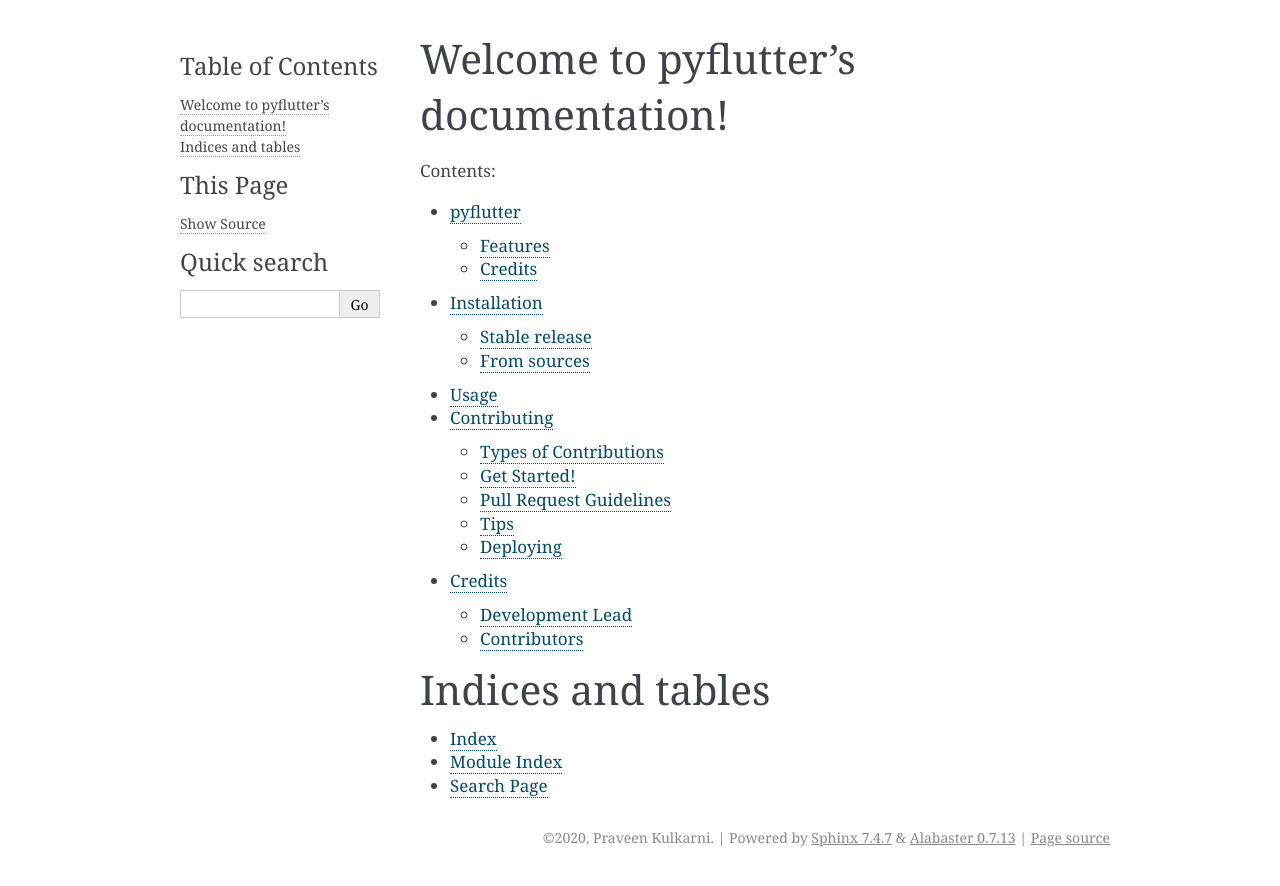
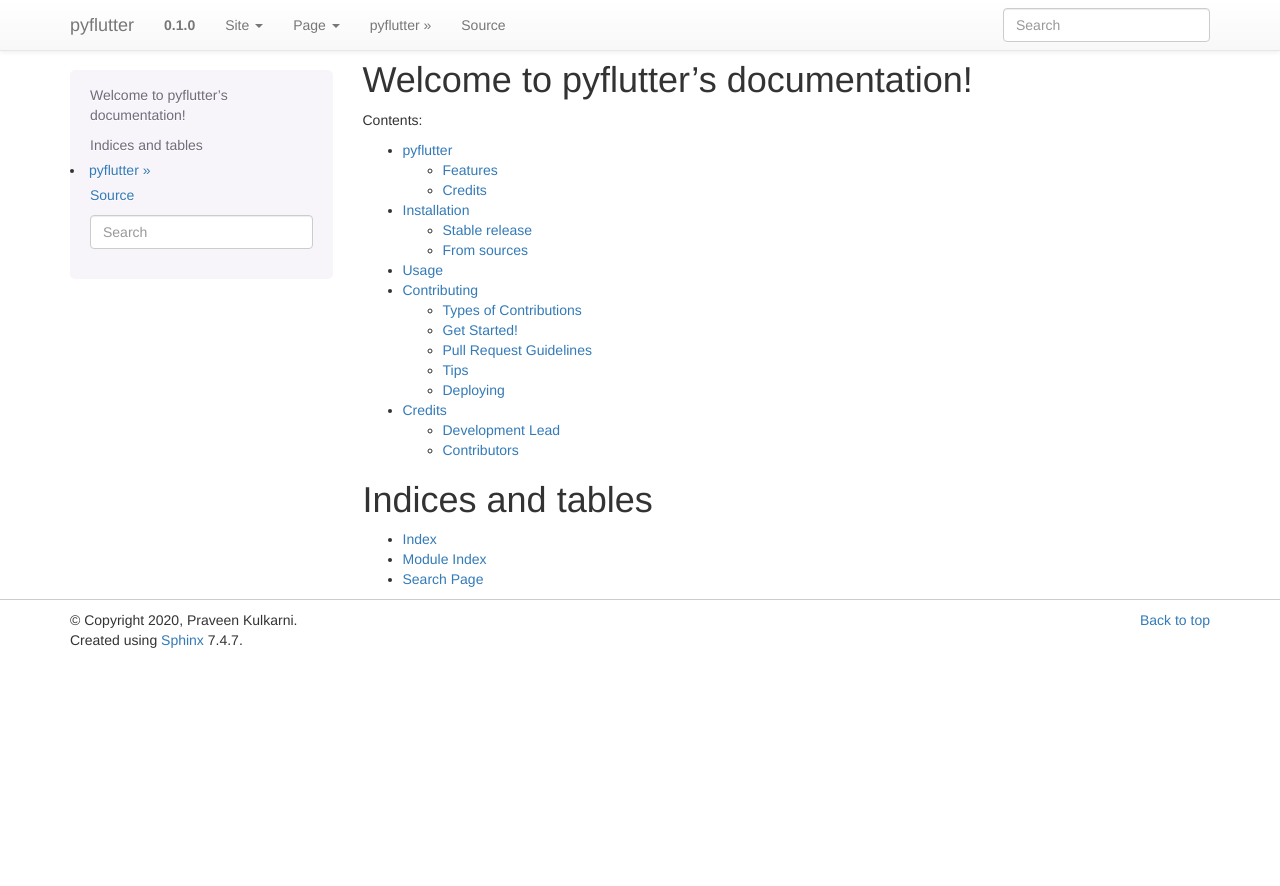
Before and after one commit to SpikingNeurons/pyflutter, a Sphinx documentation site: the page built from docs/index.rst, in a window 1280 px wide. Shown: the top 886 px of the page. Built offline with Sphinx 7.4.7, drawn with Linux system fonts in a browser that asks for light colours; pages that are not in the unit, such as notebooks, are missing from menus.

Commit message:
change theme to bootstrap

```diff
--- a/docs/conf.py
+++ b/docs/conf.py
@@ -17,6 +17,8 @@
 # relative to the documentation root, use os.path.abspath to make it
 # absolute, like shown here.
 #
+import sphinx_bootstrap_theme
+
 import os
 import sys
 sys.path.insert(0, os.path.abspath('..'))
@@ -83,7 +85,8 @@
 # The theme to use for HTML and HTML Help pages.  See the documentation for
 # a list of builtin themes.
 #
-html_theme = 'alabaster'
+# html_theme = 'alabaster'
+html_theme = 'bootstrap'
 
 # Theme options are theme-specific and customize the look and feel of a
 # theme further.  For a list of options available for each theme, see the
@@ -94,7 +97,8 @@
 # Add any paths that contain custom static files (such as style sheets) here,
 # relative to this directory. They are copied after the builtin static files,
 # so a file named "default.css" will overwrite the builtin "default.css".
-html_static_path = ['_static']
+# html_static_path = ['_static']
+html_theme_path = sphinx_bootstrap_theme.get_html_theme_path()
 
 
 # -- Options for HTMLHelp output ---------------------------------------
```
